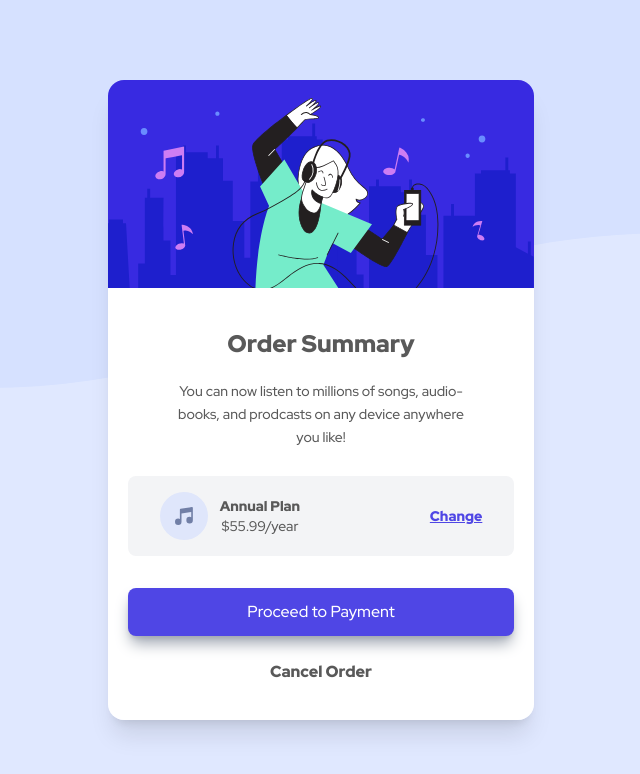
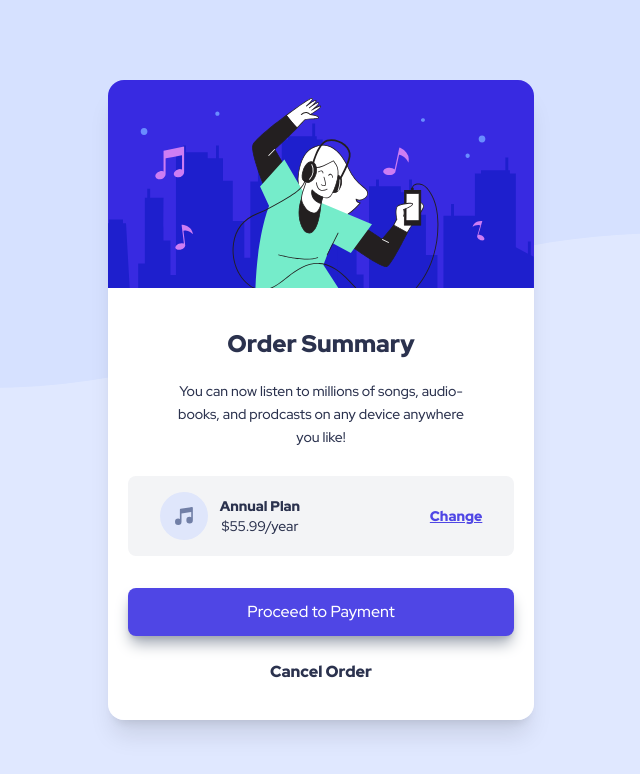
Before and after one commit to Sushanta65/Order-Summary-Card, a plain HTML site: page index.html in a window 1280 px wide. Shown: the whole page, without its empty margins (319-959 px from the left). Drawn offline with nearby package versions, Linux system fonts and the light colour scheme.

Commit message:
Update style.css

```diff
--- a/style.css
+++ b/style.css
@@ -6,7 +6,7 @@ body{
     background-size: contain;
     background-color: #e0e8ff;
     font-family: 'Red Hat Display', sans-serif;
-    color: #595959;
+    color: #2b324e;
 }
 
 @media screen and (min-width: 468px){
```
